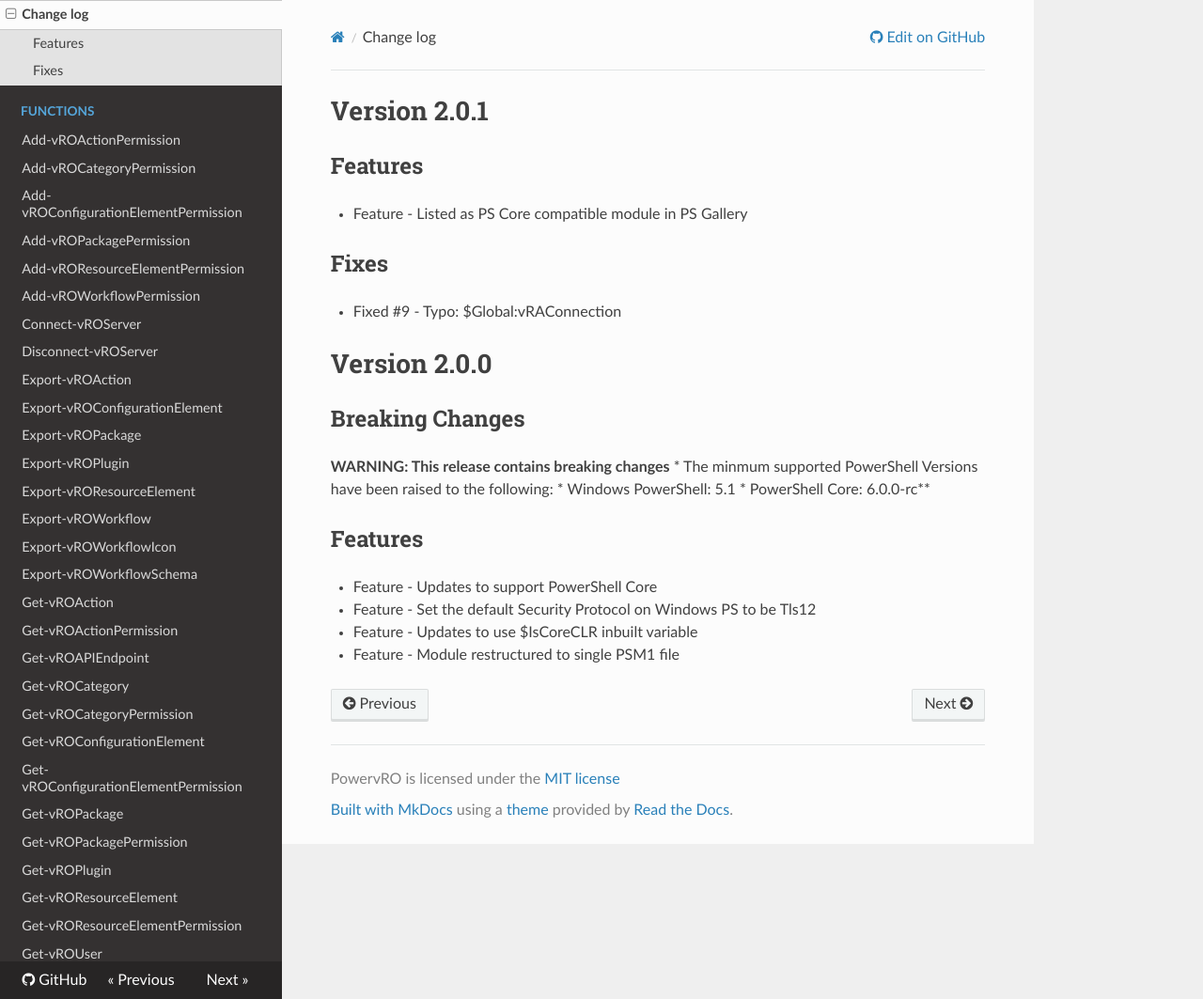
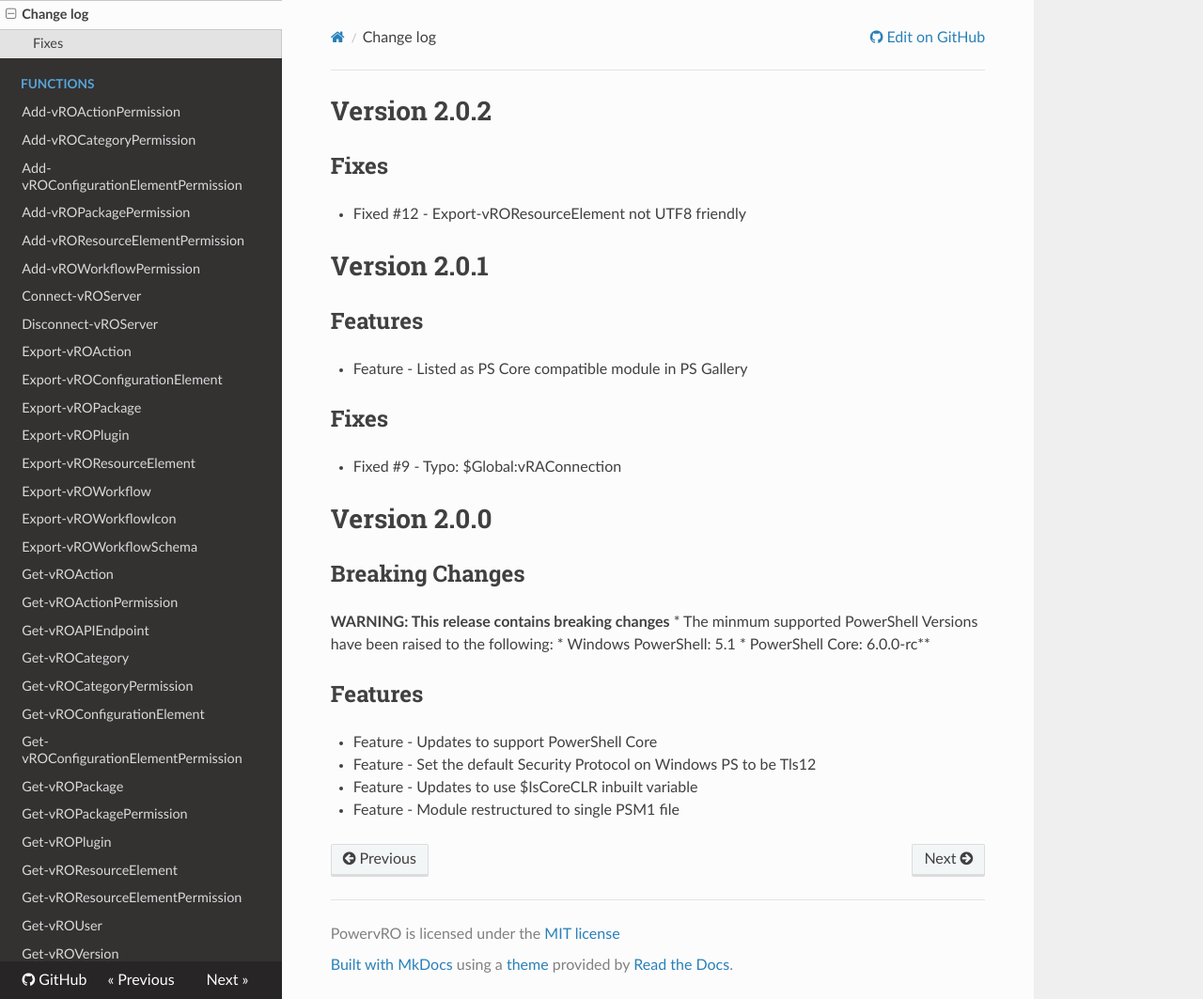
Before and after one commit to jakkulabs/PowervRO, an MkDocs documentation site: the page built from docs/CHANGELOG.md, in a window 1280 px wide and 1063 px high. Shown: the whole window at 94% size. Built offline with MkDocs 1.6.1, drawn with Linux system fonts in a browser that asks for light colours; nearby versions of some CDN libraries; old or Windows-style settings are respelled for this version of MkDocs.

```diff
--- a/docs/CHANGELOG.md
+++ b/docs/CHANGELOG.md
@@ -1,3 +1,8 @@
+# Version 2.0.2
+
+## Fixes
+* Fixed #12 - Export-vROResourceElement not UTF8 friendly
+
 # Version 2.0.1
 
 ## Features
```
Also changed, not shown: RELEASE.md (+1 -4 lines).
